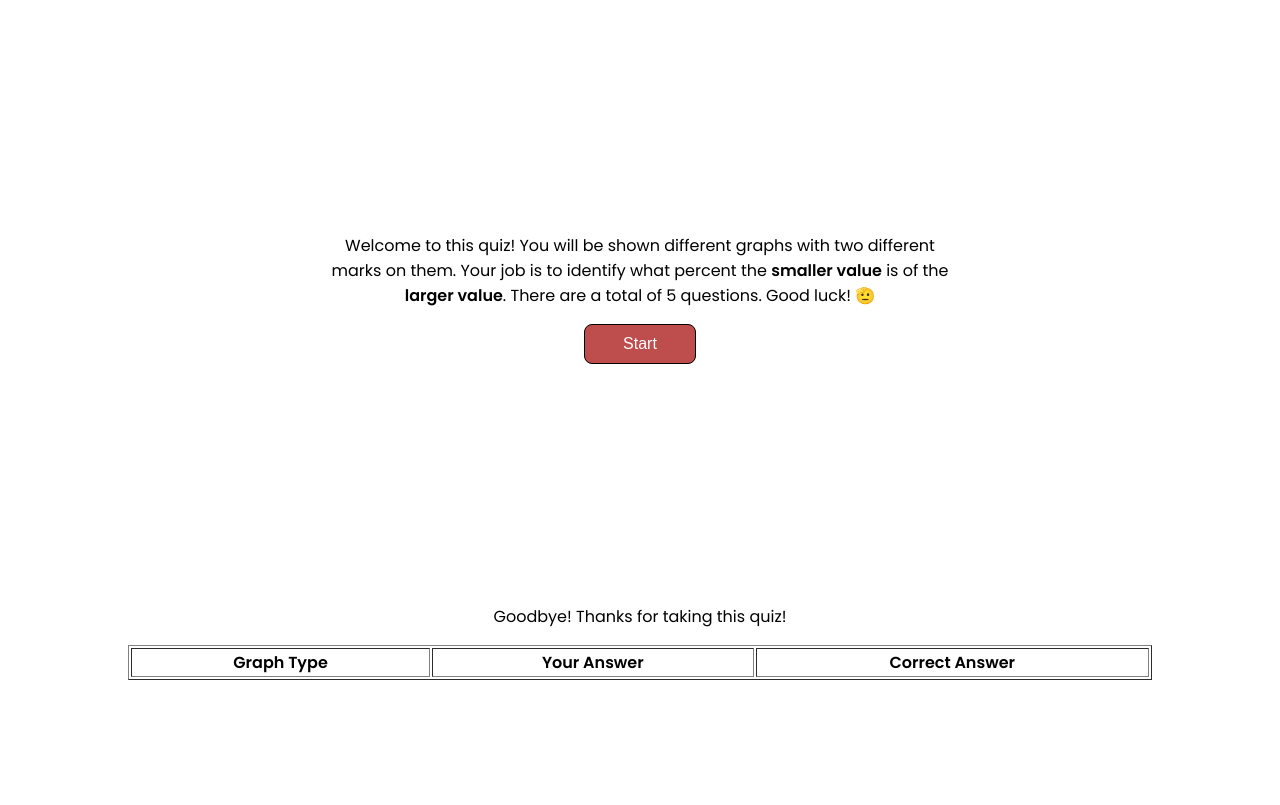
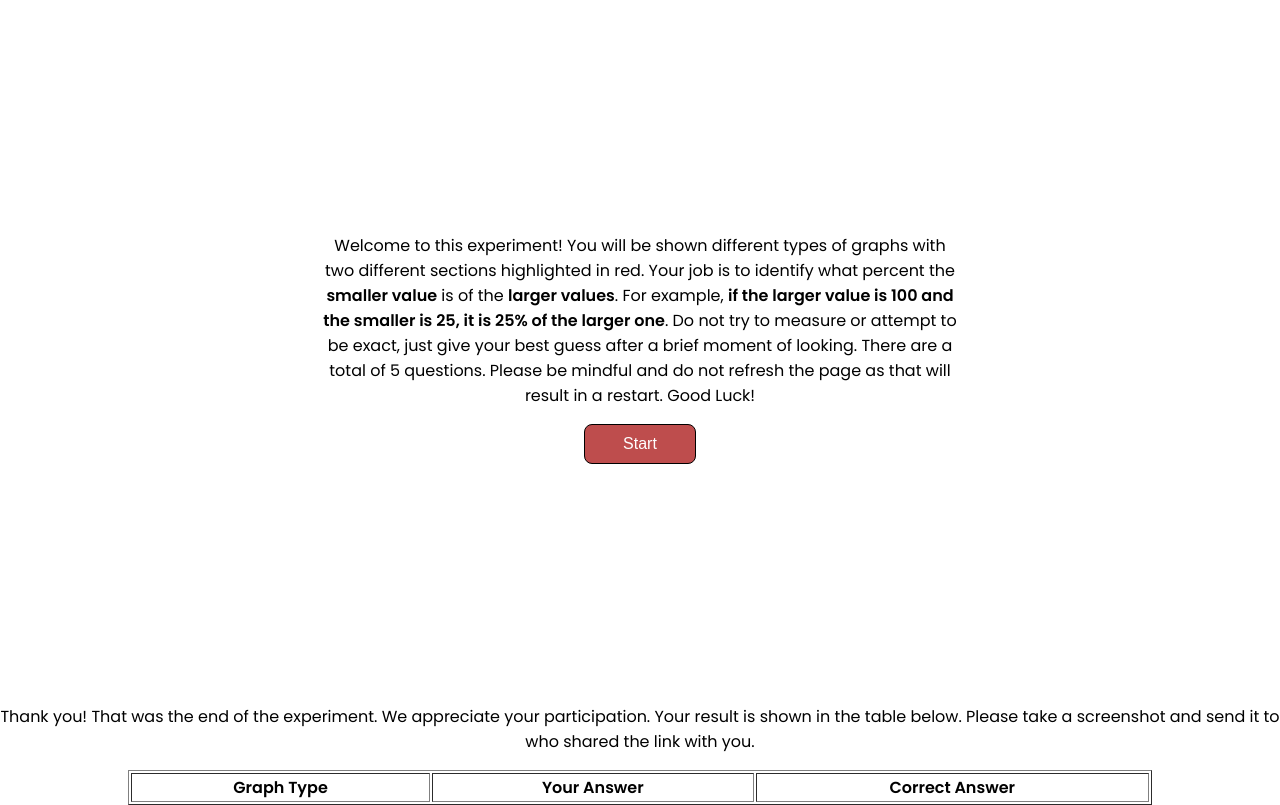
Before and after one commit to lyuchil/a3-Experiment, a plain HTML site: page index.html in a window 1280 px wide. Shown: the part 71-876 px from the top of the page. Before the commit the page ends 800 px from the top, so only its background shows below. Drawn offline with nearby package versions, Linux system fonts and the light colour scheme.

Commit message:
description change

```diff
--- a/DataVis1.js
+++ b/DataVis1.js
@@ -1,11 +1,7 @@
-
-
 // Define graph size and margins
-
 
 // Function to draw the graph
 function graphOne() {
-
   function correct_percentage(indexOne, indexTwo) {
     if (problem1Values[indexOne] > problem1Values[indexTwo]) {
       return Math.floor(
@@ -20,8 +16,9 @@ function graphOne() {
     }
   }
 
-    var problem1Values = Array.from({ length: 10 }, () =>
-        Math.floor(Math.random() * 100) + 1
+  var problem1Values = Array.from(
+    { length: 10 },
+    () => Math.floor(Math.random() * 100) + 1
   );
 
   // randomly select the index and make sure they are not the same
@@ -31,7 +28,10 @@ function graphOne() {
 
   do {
     tempIndexTwo = d3.randomInt(0, 9)();
-    } while (tempIndexTwo === indexOne);
+  } while (
+    tempIndexTwo === indexOne &&
+    !(tempIndexTwo + 1 === indexOne || tempIndexTwo === indexOne + 1)
+  );
 
   const indexTwo = tempIndexTwo;
 
--- a/DataVis2.js
+++ b/DataVis2.js
@@ -1,10 +1,8 @@
-
-
 function graphTwo() {
-
   // Generates 10 random values
-    const problem2Values = Array.from({ length: 10 }, () =>
-        Math.floor(Math.random() * 100) + 1
+  const problem2Values = Array.from(
+    { length: 10 },
+    () => Math.floor(Math.random() * 100) + 1
   );
 
   const indexOne = d3.randomInt(0, 9)();
@@ -13,7 +11,10 @@ function graphTwo() {
 
   do {
     tempIndexTwo = d3.randomInt(0, 9)();
-    } while (tempIndexTwo === indexOne);
+  } while (
+    tempIndexTwo === indexOne &&
+    !(tempIndexTwo + 1 === indexOne || tempIndexTwo === indexOne + 1)
+  );
 
   const indexTwo = tempIndexTwo;
 
@@ -36,7 +37,6 @@ function graphTwo() {
   const margin = { top: 20, right: 10, bottom: 30, left: 40 },
     width = graphSize - margin.left - margin.right,
     height = graphSize - margin.top - margin.bottom;
-
 
   let svg = d3
     .select("#visualization-container")
--- a/index.html
+++ b/index.html
@@ -22,15 +22,26 @@
     </nav>
     <div class="welcomePageContainer" id="welcomeScreen">
       <p class="welcomeTextBox">
-        Welcome to this quiz! You will be shown different graphs with two
-        different marks on them. Your job is to identify what percent the
-        <b>smaller value</b> is of the <b>larger value</b>. There are a total of
-        5 questions. Good luck! 🫡
+        Welcome to this experiment! You will be shown different types of graphs
+        with two different sections highlighted in red. Your job is to identify
+        what percent the
+        <b>smaller value</b> is of the <b>larger values</b>. For example,
+        <b
+          >if the larger value is 100 and the smaller is 25, it is 25% of the
+          larger one</b
+        >. Do not try to measure or attempt to be exact, just give your best
+        guess after a brief moment of looking. There are a total of 5 questions.
+        Please be mindful and do not refresh the page as that will result in a
+        restart. Good Luck!
       </p>
       <button id="okBtn">Start</button>
     </div>
     <div class="endingPageContainer" id="endingScreen">
-      <p class="endingTextBox">Goodbye! Thanks for taking this quiz!</p>
+      <p class="endingTextBox">
+        Thank you! That was the end of the experiment. We appreciate your
+        participation. Your result is shown in the table below. Please take a
+        screenshot and send it to who shared the link with you.
+      </p>
       <div class="resultTableContainer">
         <table border="1" id="resultTable">
           <tr>
```
Lines whose indentation alone changed are shown as unchanged.
